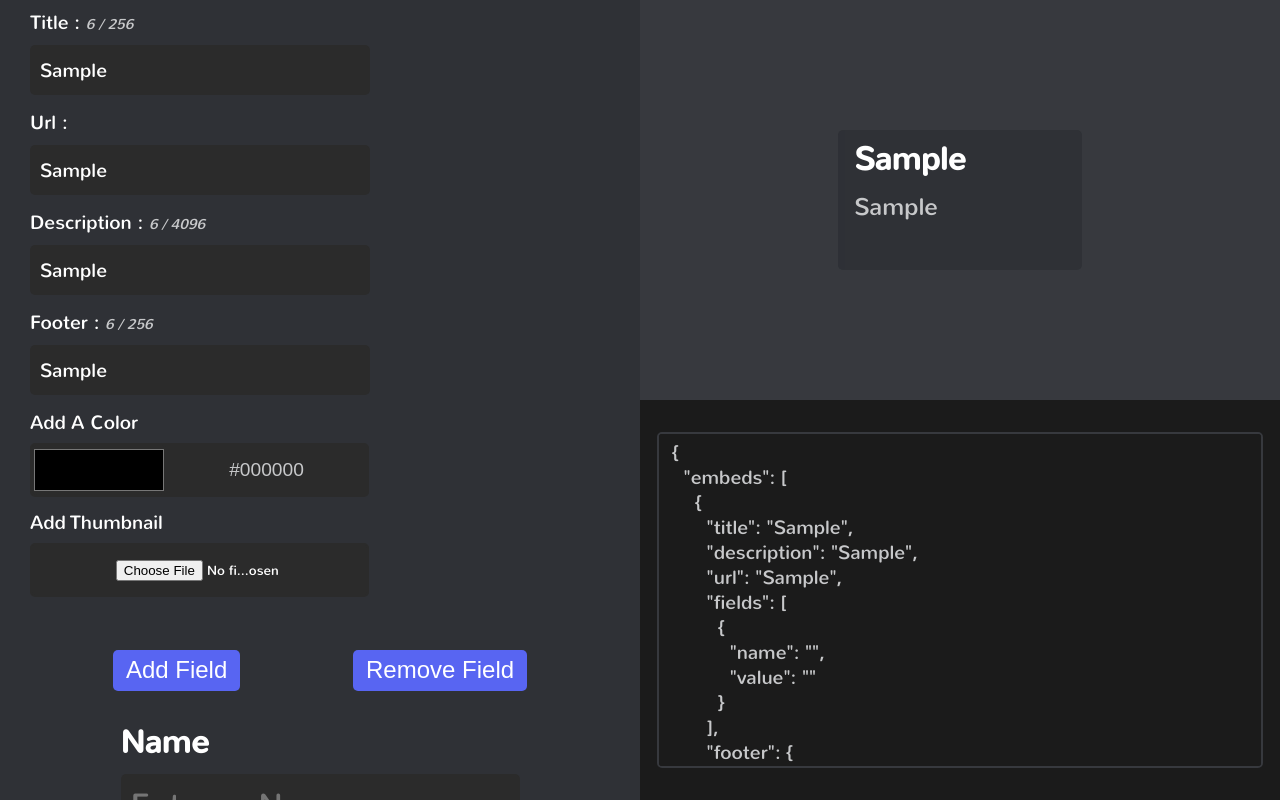
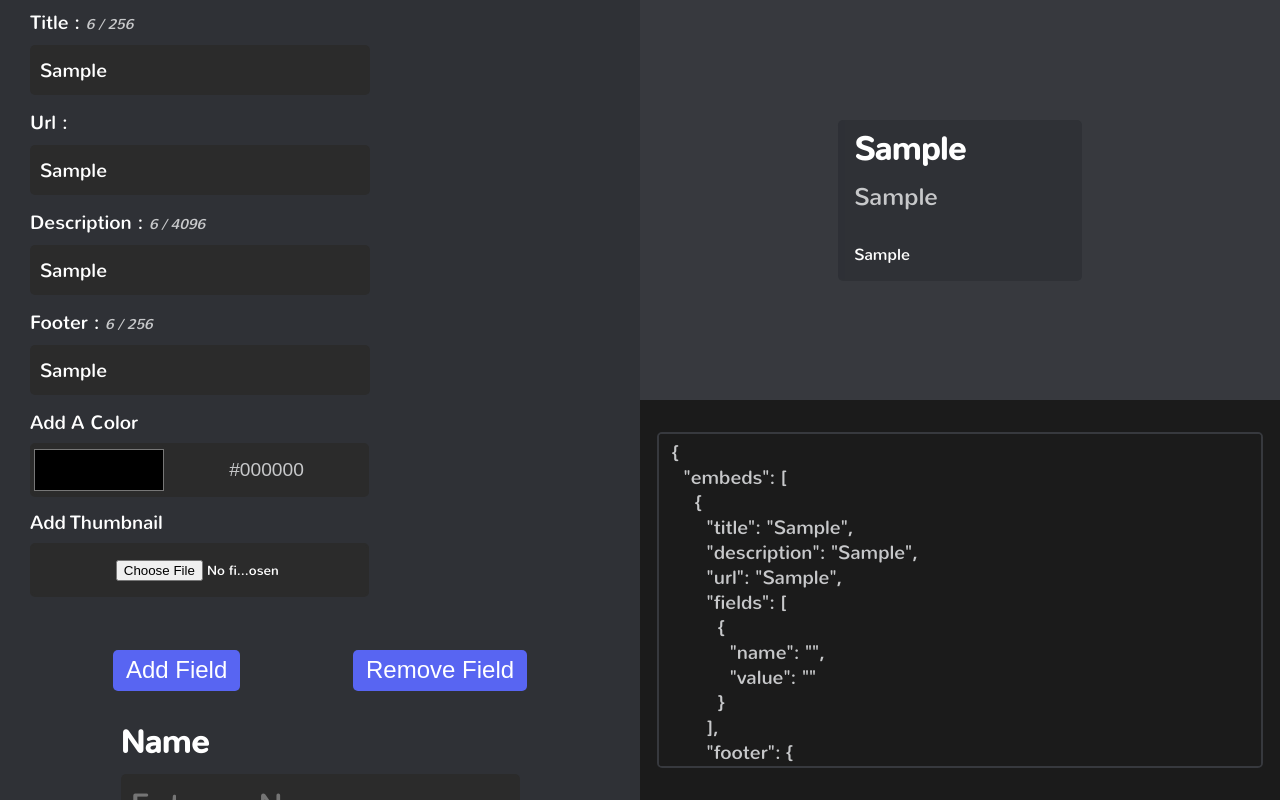
Before and after one commit to DoctorPok42/Discord-Embed, a Next.js app: page / in a window 1280 px wide. Both pictures are taken after typing "Sample", "Sample", "Sample", "Sample" into the empty fields and a click on the button "Add Field". Shown: the top 800 px of the page. Built offline with nearby package versions, Linux system fonts and the light colour scheme.

Commit message:
Update index.tsx

```diff
--- a/components/Embed/index.tsx
+++ b/components/Embed/index.tsx
@@ -2,18 +2,7 @@ import Field from "./field";
 import Image from "next/image";
 
 import styles from "./styles.module.scss";
-
-interface EmbedProps {
-  title?: string | null;
-  description?: string | null;
-  url?: string | any;
-  field?: { txt: string; value: string }[] | null;
-  thumbnail?: { url: string };
-  footer?: { value: string; icon_url: string };
-  color?: string | null;
-  timestamp?: string | Date;
-  image?: { url: string; width: number; height: number };
-}
+import { Message } from "../../types/message";
 
 const Embed = ({
   title,
@@ -25,10 +14,13 @@ const Embed = ({
   color,
   timestamp,
   image,
-}: EmbedProps) => {
+}: Message) => {
   return (
     <main className={styles.containerembed}>
-      <span className={styles.color} style={{ backgroundColor: color }}></span>
+      <span
+        className={styles.color}
+        style={{ backgroundColor: color as string }}
+      ></span>
       {thumbnail && thumbnail.url !== "" ? (
         <div className={styles.thumbnail}>
           <Image
@@ -51,7 +43,7 @@ const Embed = ({
       )}
       {description && <p className={styles.description}>{description}</p>}
       {field &&
-        field.map((f, i) => <Field key={i} txt={f.txt} value={f.value} />)}
+        field.map((f, i) => <Field key={i} txt={f.name} value={f.value} />)}
       {footer && (
         <div className={styles.footer}>
           {footer.icon_url && (
@@ -63,7 +55,7 @@ const Embed = ({
               alt="icon"
             />
           )}
-          <span>{footer.value}</span>
+          <span>{footer.text}</span>
         </div>
       )}
     </main>
```
